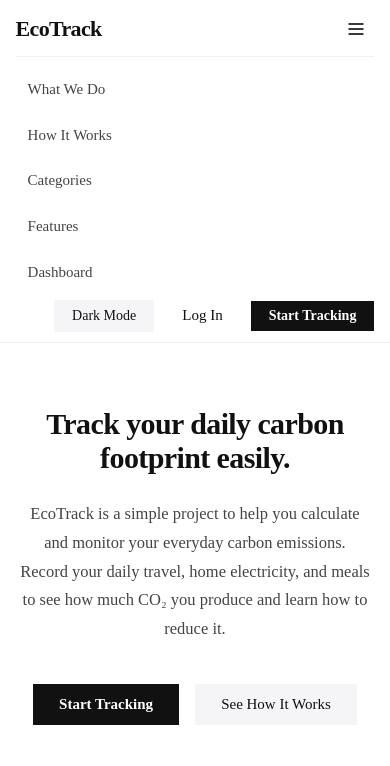
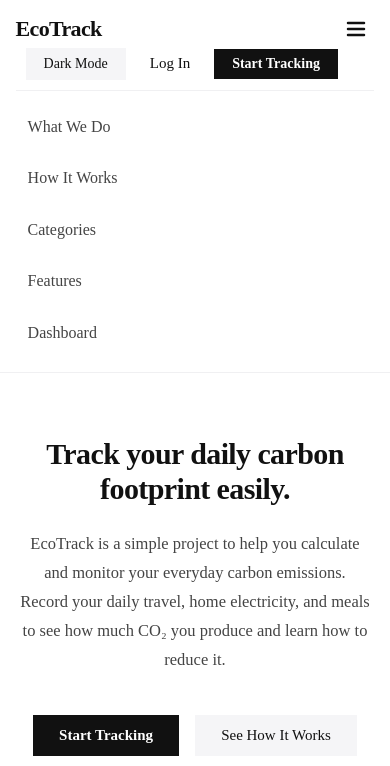
Before and after one commit to dakshchawla1/EcoTrack, a website: page frontend/index.html in a window 390 px wide. Both pictures are taken after a click on the button "Toggle navigation". Shown: the top 766 px of the page. Drawn offline with Linux system fonts and the light colour scheme.

Commit message:
Remove hamburger menu from laptop/desktop and use clean 3-line hamburger for phone

```diff
--- a/frontend/css/theme.css
+++ b/frontend/css/theme.css
@@ -271,12 +271,19 @@ button, input, select, textarea {
 }
 
 .nav-toggle {
-    display: none;
+    display: none !important;
     background: transparent;
     border: none;
-    padding: 8px;
+    padding: 6px;
     cursor: pointer;
     color: var(--text-primary);
+    line-height: 1;
+}
+
+.nav-toggle svg {
+    display: block;
+    width: 24px;
+    height: 24px;
 }
 
 /* ==========================================================================
@@ -881,16 +888,65 @@ footer {
    RESPONSIVE
    ========================================================================== */
 
-@media (max-width: 850px) {
+/* ==========================================================================
+   RESPONSIVE NAVBAR & LAYOUT
+   - REMOVE FOR LAPTOP: nav-toggle is strictly hidden on laptop/desktop
+   - USE FOR PHONE: hamburger toggle enabled for phones (max-width: 768px)
+   ========================================================================== */
+
+/* Laptop & Desktop screens: Full horizontal navbar, NO hamburger icon */
+@media (min-width: 769px) {
+    .nav-toggle {
+        display: none !important;
+    }
+
+    .nav-links {
+        display: flex !important;
+        flex-direction: row !important;
+        align-items: center !important;
+        width: auto !important;
+        border-top: none !important;
+        margin-top: 0 !important;
+        gap: clamp(6px, 1.2vw, 16px) !important;
+    }
+
+    .nav-links a {
+        padding: 8px clamp(8px, 1vw, 14px) !important;
+        font-size: 15px !important;
+        width: auto !important;
+    }
+}
+
+/* Phones & Mobile devices: Crisp 3-bar hamburger menu */
+@media (max-width: 768px) {
     .navbar {
         height: auto;
-        min-height: 60px;
+        min-height: 58px;
         flex-wrap: wrap;
         padding: 10px 4%;
     }
 
+    .logo {
+        order: 1;
+    }
+
     .nav-toggle {
-        display: block;
+        display: inline-flex !important;
+        align-items: center;
+        justify-content: center;
+        background: transparent;
+        border: none;
+        padding: 6px;
+        cursor: pointer;
+        color: var(--text-primary);
+        order: 2;
+        margin-left: auto;
+    }
+
+    .nav-actions {
+        order: 3;
+        margin-left: 10px;
+        gap: 8px;
     }
 
     .nav-links {
@@ -901,20 +957,18 @@ footer {
         padding: 12px 0 6px;
         gap: 4px;
         border-top: 1px solid var(--border-subtle);
-        margin-top: 8px;
+        margin-top: 10px;
+        order: 4;
     }
 
     .nav-links.nav-open {
-        display: flex;
+        display: flex !important;
     }
 
     .nav-links a {
         width: 100%;
-        padding: 8px 12px;
-    }
-
-    .nav-actions {
-        margin-left: auto;
+        padding: 10px 12px;
+        font-size: 16px;
     }
 
     .header-content {
--- a/frontend/index.html
+++ b/frontend/index.html
@@ -16,9 +16,7 @@
     <nav class="navbar">
         <a href="index.html" class="logo">EcoTrack</a>
 
-        <button class="nav-toggle" id="navToggle" aria-label="Toggle navigation">
-            <svg width="20" height="20" viewBox="0 0 24 24" fill="none" stroke="currentColor" stroke-width="2"><line x1="3" y1="12" x2="21" y2="12"/><line x1="3" y1="6" x2="21" y2="6"/><line x1="3" y1="18" x2="21" y2="18"/></svg>
-        </button>
+        <button class="nav-toggle" id="navToggle" aria-label="Toggle navigation"><svg width="24" height="24" viewBox="0 0 24 24" fill="none" stroke="currentColor" stroke-width="2.5" stroke-linecap="round" stroke-linejoin="round"><line x1="4" y1="6" x2="20" y2="6"/><line x1="4" y1="12" x2="20" y2="12"/><line x1="4" y1="18" x2="20" y2="18"/></svg></button>
 
         <div class="nav-links" id="navLinks">
             <a href="#about">What We Do</a>
```
Also changed, not shown: frontend/achievements.html (+1 -3 lines), frontend/challenges.html (+1 -3 lines), frontend/dashboard.html (+1 -3 lines), frontend/history.html (+1 -3 lines), frontend/insights.html (+1 -3 lines), frontend/profile.html (+1 -3 lines), frontend/tracker.html (+1 -3 lines).
